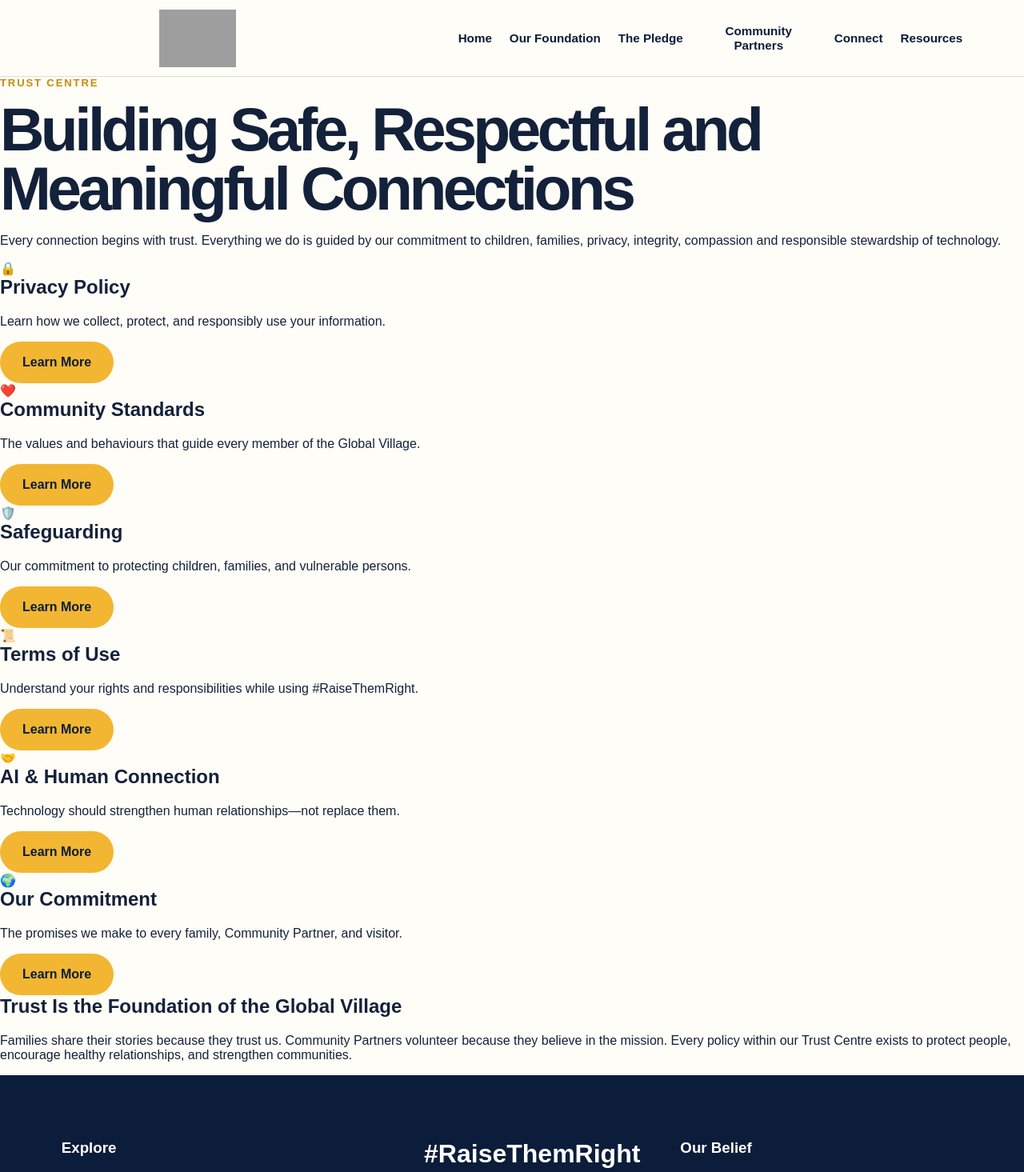
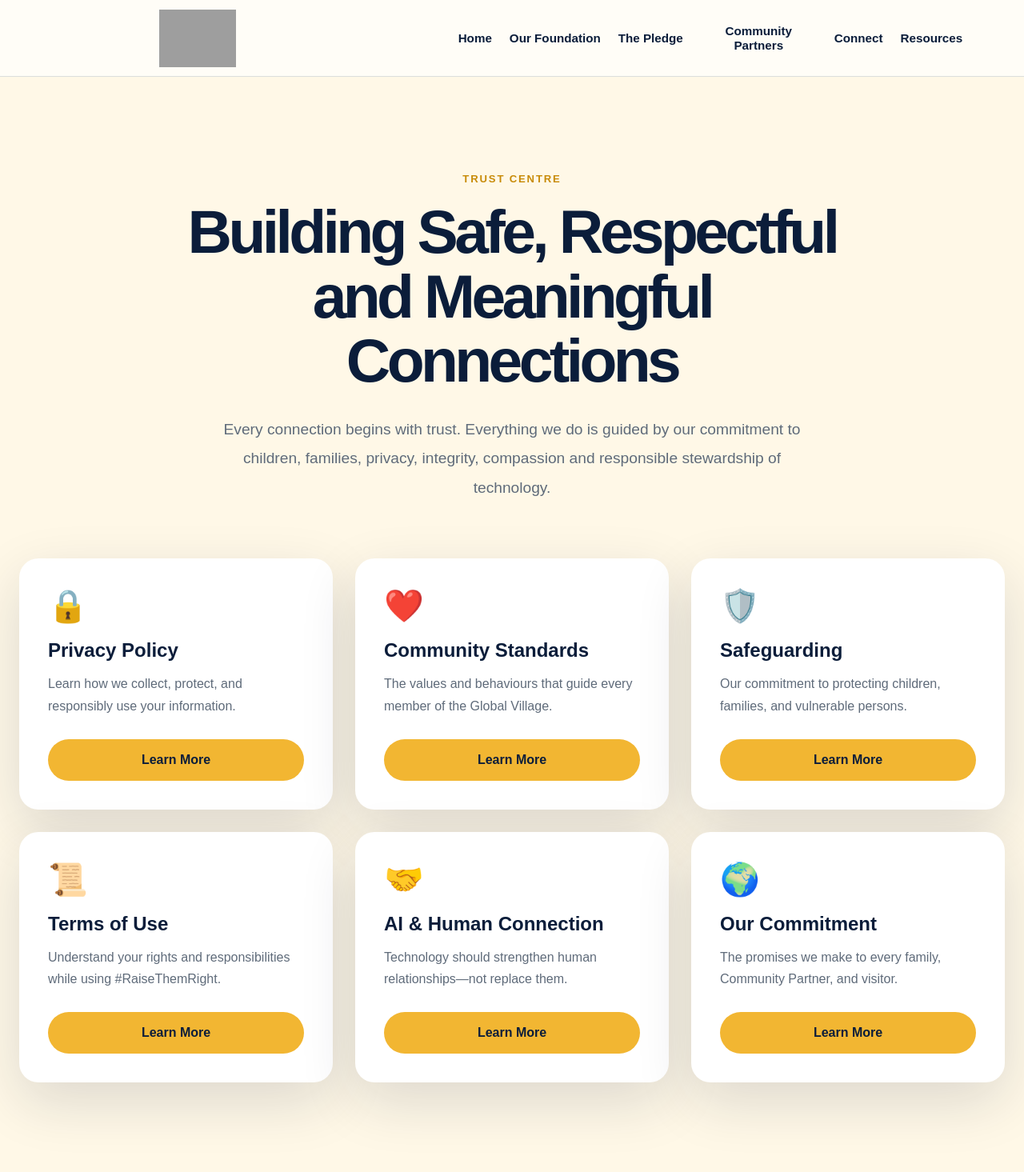
Before and after one commit to nathleegrant-lang/raise-them-right, a Next.js app: page /trust in a window 1280 px wide. Shown: the top 1465 px of the page at 80% size. Built offline with nearby package versions, Linux system fonts and the light colour scheme; grey boxes are pictures that could not be loaded.

Commit message:
Update globals.css

```diff
--- a/src/app/globals.css
+++ b/src/app/globals.css
@@ -1173,6 +1173,97 @@ h1 {
   margin: 0;
 }
 
+/* ==========================
+   TRUST CENTRE
+========================== */
+
+.trust-page {
+  background: var(--cream);
+}
+
+.trust-hero {
+  max-width: 900px;
+  margin: auto;
+  padding: 120px 24px 70px;
+  text-align: center;
+}
+
+.trust-hero h1 {
+  color: var(--navy);
+  font-size: clamp(2.8rem, 6vw, 4.8rem);
+  line-height: 1.05;
+  margin: 18px 0 28px;
+}
+
+.trust-intro {
+  max-width: 760px;
+  margin: auto;
+  color: var(--muted);
+  font-size: 1.2rem;
+  line-height: 1.9;
+}
+
+.trust-grid-section {
+  max-width: 1280px;
+  margin: auto;
+  padding: 0 24px 90px;
+}
+
+.trust-grid {
+  display: grid;
+  grid-template-columns: repeat(3, 1fr);
+  gap: 28px;
+}
+
+.trust-card {
+  background: white;
+  border-radius: 24px;
+  padding: 36px;
+  box-shadow: var(--shadow);
+  display: flex;
+  flex-direction: column;
+}
+
+.trust-icon {
+  font-size: 2.5rem;
+  margin-bottom: 18px;
+}
+
+.trust-card h2 {
+  color: var(--navy);
+  margin-bottom: 14px;
+}
+
+.trust-card p {
+  color: var(--muted);
+  line-height: 1.7;
+  margin-bottom: 28px;
+  flex: 1;
+}
+
+.trust-footer-message {
+  max-width: 900px;
+  margin: auto;
+  text-align: center;
+  padding: 20px 24px 100px;
+}
+
+.trust-footer-message h2 {
+  color: var(--navy);
+  margin-bottom: 20px;
+}
+
+.trust-footer-message p {
+  color: var(--muted);
+  line-height: 1.8;
+}
+
+@media (max-width: 900px) {
+  .trust-grid {
+    grid-template-columns: 1fr;
+  }
+}
+
 /* ADMIN / MISSION CONTROL */
 
 .mission-page {
```
